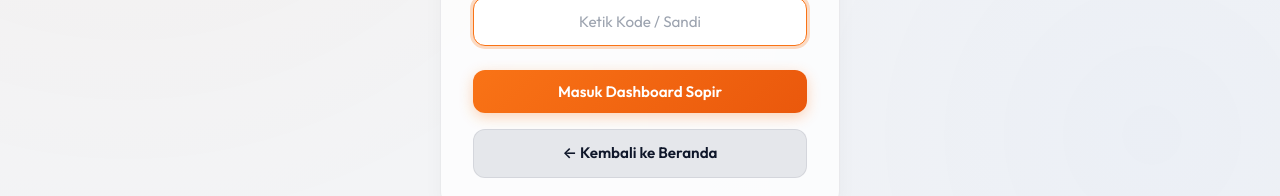
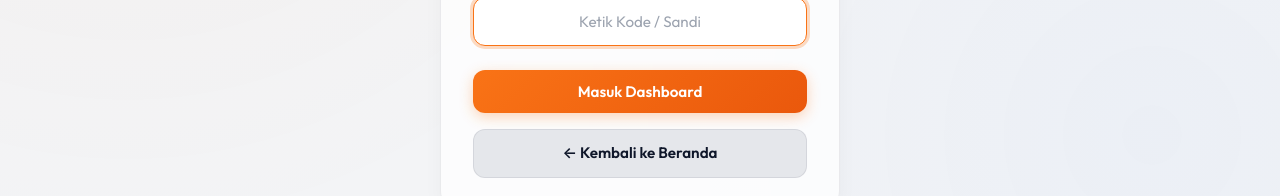
Before and after one commit to Alialkhozini/TRANS-JATENG-Armada, a Nuxt app: page /sopir in a window 1280 px wide. Shown: the part 505-701 px from the top of the page. Built offline with nearby package versions, Linux system fonts and the light colour scheme.

Commit message:
fix: button masuk dashboard

```diff
--- a/app/pages/sopir.vue
+++ b/app/pages/sopir.vue
@@ -20,7 +20,7 @@
           />
         </div>
         <p v-if="authError" class="error-text text-sm mb-4">❌ Nomor lambung bus salah atau tidak terdaftar (1 s/d 14).</p>
-        <button type="submit" class="btn btn-primary w-full">Masuk Dashboard Sopir</button>
+        <button type="submit" class="btn btn-primary w-full">Masuk Dashboard</button>
       </form>
       <NuxtLink to="/" class="btn btn-secondary w-full mt-4">&larr; Kembali ke Beranda</NuxtLink>
     </div>
```
